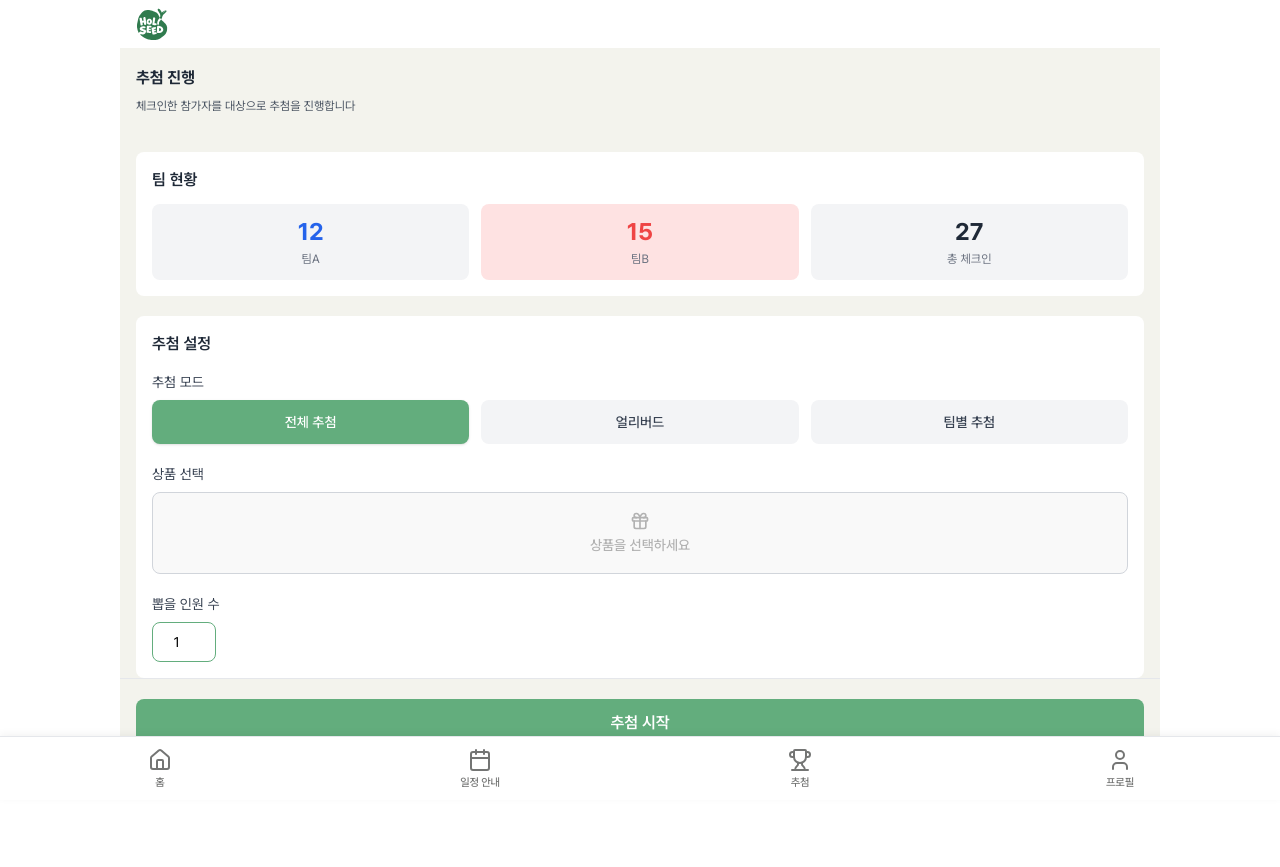
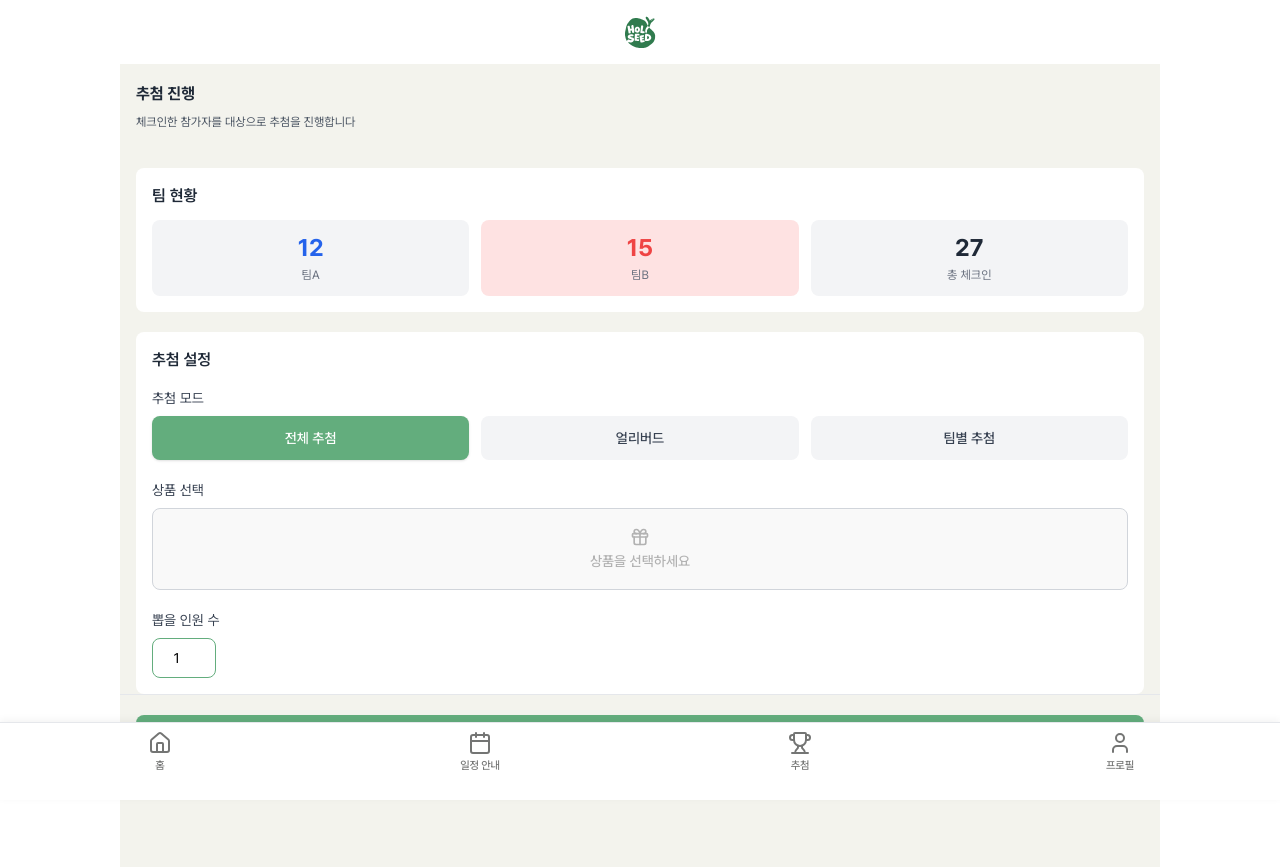
Before and after one commit to CH4MD0M/holyseed-sports-day, a Next.js app: page /admin/draw in a window 1280 px wide. Before the commit the page ends 800 px from the top, so only its background shows below. Built offline with nearby package versions, Linux system fonts and the light colour scheme.

Commit message:
refactor: ios safe-area css 추가

```diff
--- a/src/app/globals.css
+++ b/src/app/globals.css
@@ -134,25 +134,6 @@ img {
   }
 }
 
-/* 모바일 Safe Area 처리 */
-@supports (padding: max(0px)) {
-  .safe-area-top {
-    padding-top: max(var(--spacing-md), env(safe-area-inset-top));
-  }
-
-  .safe-area-bottom {
-    padding-bottom: max(var(--spacing-md), env(safe-area-inset-bottom));
-  }
-
-  .safe-area-left {
-    padding-left: max(var(--container-padding), env(safe-area-inset-left));
-  }
-
-  .safe-area-right {
-    padding-right: max(var(--container-padding), env(safe-area-inset-right));
-  }
-}
-
 .Toastify__toast {
   font-size: 16px;
   padding: 20px !important;
--- a/src/components/layout/layout.module.css
+++ b/src/components/layout/layout.module.css
@@ -1,3 +1,4 @@
+/* Layout Structure */
 .page-layout {
   display: flex;
   flex-direction: column;
@@ -8,7 +9,7 @@
 .page-layout header {
   position: sticky;
   top: 0;
-  z-index: 100;
+  z-index: 101;
   width: 100%;
 }
 
@@ -17,27 +18,43 @@
   flex-direction: column;
   align-items: center;
   flex: 1;
-  min-height: calc(100dvh - 48px);
-  padding-bottom: calc(64px + env(safe-area-inset-bottom)); /* 하단 네비 공간 확보 */
+  min-height: calc(100dvh - 48px - 78px);
+  padding-bottom: calc(64px + env(safe-area-inset-bottom) + 20px); /* 하단 네비 높이만큼 여백 */
 }
 
 .page-main > * {
   width: 100%;
+  padding-bottom: calc(64px + env(safe-area-inset-bottom) + 20px);
 }
 
-/* Main layout header (네비게이션 헤더) */
+/* Page Content (네비 없는 페이지) */
+.page-content {
+  display: flex;
+  flex-direction: column;
+  align-items: center;
+  flex: 1;
+}
+
+.page-content > * {
+  width: 100%;
+}
+
+/* Main Header (Navigation Header) */
 .main-header {
   display: flex;
   align-items: center;
-  justify-content: space-between;
-  padding: 4px 12px;
+  justify-content: center;
+  padding: 12px 0;
   width: 100%;
   backdrop-filter: blur(10px);
   transition: box-shadow 0.3s ease;
-  background-color: #ffffff;
 }
 
-/* 스크롤 시*/
+.main-header .title {
+  font-size: 24px;
+  font-family: 'SchoolSafetyWave';
+}
+
 .main-header.scrolled {
   box-shadow: 0px 5px 5px rgba(0, 0, 0, 0.05);
   backdrop-filter: blur(15px);
@@ -71,7 +88,7 @@
   background-color: #3f7852;
 }
 
-/* Page header (페이지별 헤더) */
+/* Page Header */
 .page-header {
   display: flex;
   align-items: center;
@@ -123,7 +140,7 @@
   background-color: #e5e7eb;
 }
 
-/* 하단 네비게이션 */
+/* Bottom Navigation */
 .bottom-nav {
   position: fixed;
   bottom: 0;
@@ -132,12 +149,12 @@
   display: flex;
   justify-content: space-around;
   align-items: center;
+  min-height: 64px;
+  padding-bottom: calc(env(safe-area-inset-bottom) + 20px);
   background-color: #ffffff;
   border-top: 1px solid #e5e7eb;
-  min-height: 64px;
-  z-index: 100;
-  padding-bottom: env(safe-area-inset-bottom);
   box-shadow: 0 -2px 8px rgba(0, 0, 0, 0.05);
+  z-index: 101;
 }
 
 .nav-item {
@@ -146,12 +163,12 @@
   align-items: center;
   justify-content: center;
   gap: 4px;
+  min-width: 64px;
+  padding: 8px 12px;
   color: #747574;
   text-decoration: none;
-  padding: 8px 12px;
-  min-width: 64px;
+  border-radius: 6px;
   transition: all 0.2s ease;
-  border-radius: 6px;
   position: relative;
 }
 
```
